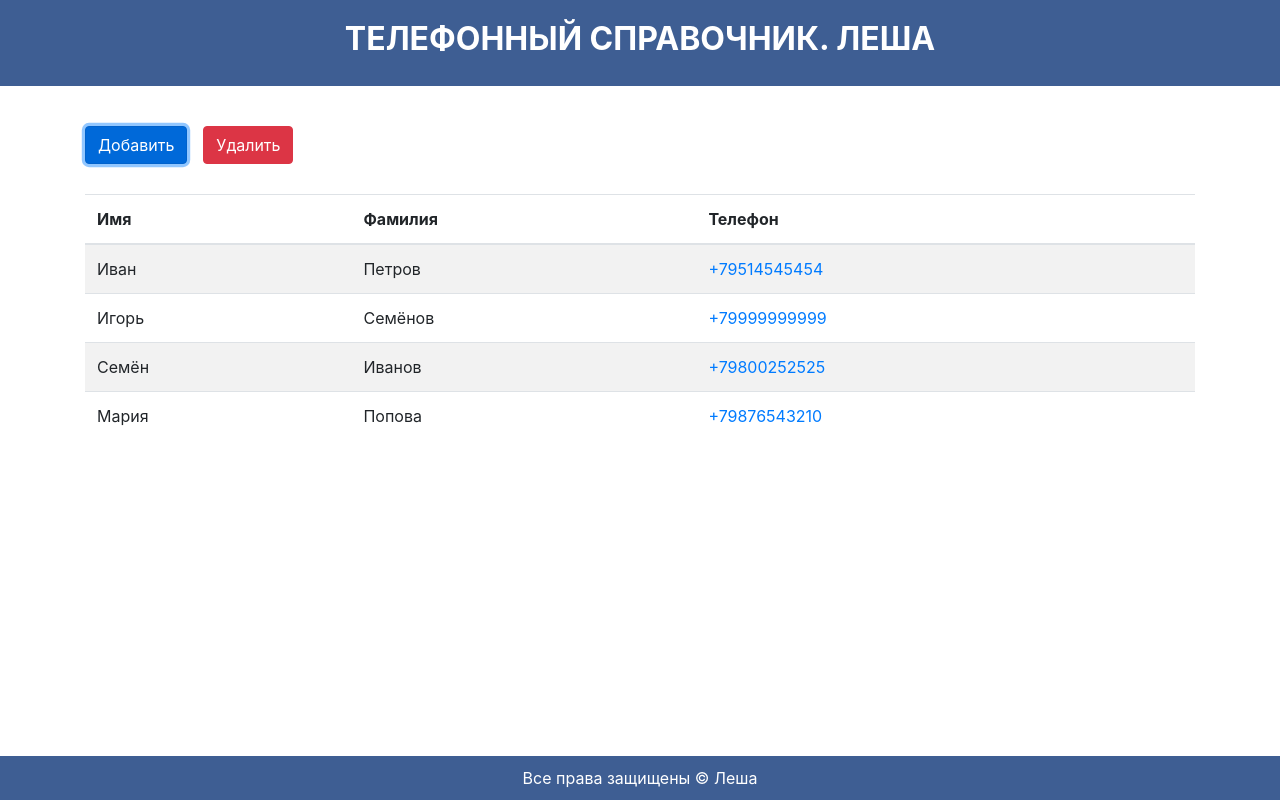
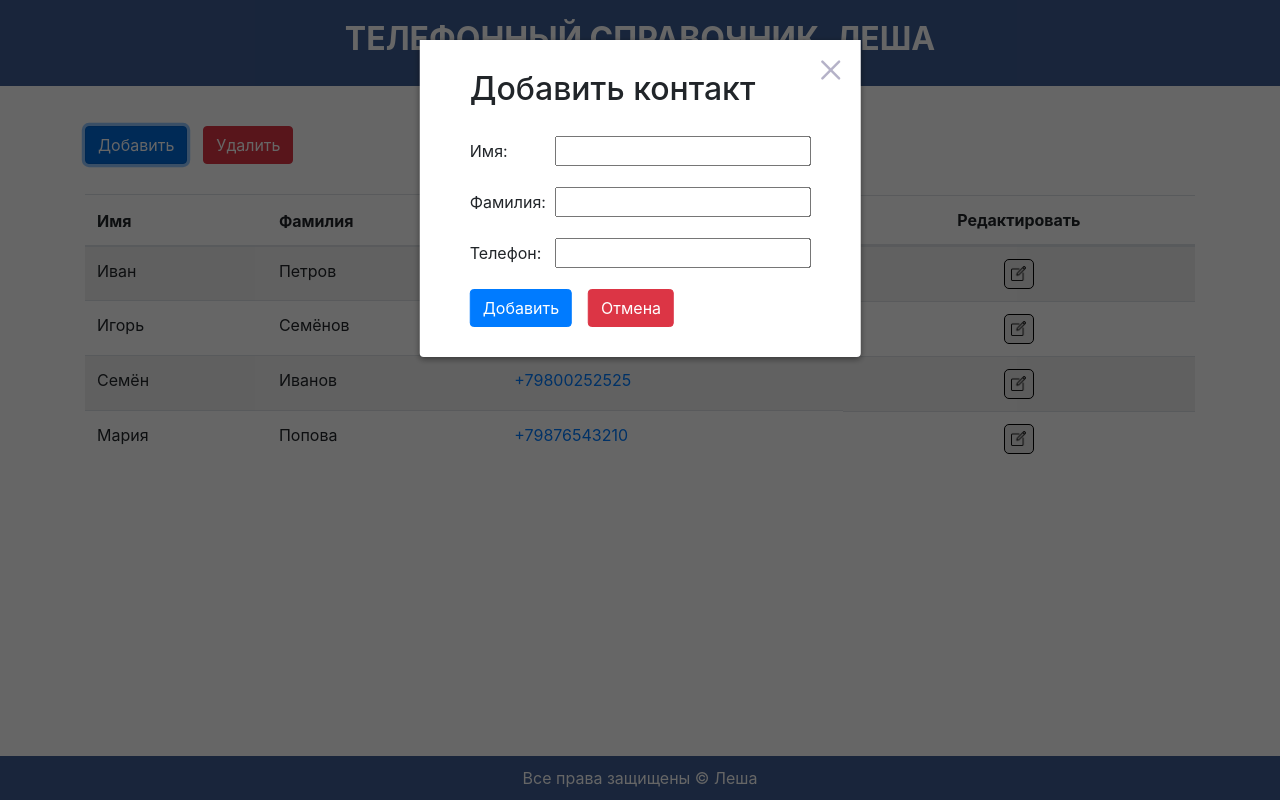
Before and after one commit to din366/phonebook, a plain HTML site: page index.html in a window 1280 px wide. Both pictures are taken after a click on the button "Добавить". Drawn offline with nearby package versions, Linux system fonts and the light colour scheme.

Commit message:
add lesson_5

```diff
--- a/phonebook/css/style.css
+++ b/phonebook/css/style.css
@@ -3,7 +3,7 @@ body {
 }
 
 .header {
-  background-color: #3E5E93;
+  background-color: #3e5e93;
   color: #fff;
   margin-bottom: 40px;
   padding: 20px 0;
@@ -32,7 +32,7 @@ body {
   height: 10px;
   border: none;
   background-color: transparent;
-  background-image: url("../img/del.svg");
+  background-image: url('../img/del.svg');
   background-size: contain;
   background-repeat: no-repeat;
   background-position: center;
@@ -46,8 +46,6 @@ body {
 .btn-wrapper {
   margin-bottom: 30px;
 }
-
-
 
 .form {
   padding: 30px 50px;
@@ -66,7 +64,6 @@ body {
   z-index: 2;
 }
 
-
 .form-title {
   margin-top: 0;
   padding-bottom: 20px;
@@ -75,7 +72,6 @@ body {
 .form-label {
   width: 80px;
 }
-
 
 .form-overlay {
   background-color: rgba(0, 0, 0, 0.6);
@@ -112,7 +108,7 @@ body {
   background-size: contain;
   background-repeat: no-repeat;
   background-position: center;
-  background-image: url("../img/del.svg");
+  background-image: url('../img/del.svg');
 }
 
 .del-icon:hover,
@@ -126,7 +122,34 @@ body {
   left: 0;
   right: 0;
   padding: 10px;
-  background-color: #3E5E93;
+  background-color: #3e5e93;
   color: #fff;
   text-align: center;
 }
+
+.th-center {
+  display: flex;
+  justify-content: center;
+}
+
+.edit-button {
+  width: 30px;
+  height: 30px;
+  background-color: rgb(231, 231, 231);
+  border: 1px solid black;
+  border-radius: 5px;
+  transition: 0.3s all;
+  display: flex;
+  justify-content: center;
+  align-items: center;
+}
+
+.edit-button-img {
+  width: 15px;
+  height: 15px;
+}
+
+.edit-button:hover {
+  background-color: #9ecbfc;
+  color: white;
+}
--- a/phonebook/script/script.js
+++ b/phonebook/script/script.js
@@ -36,9 +36,8 @@ const data = [
 
     const headerContainer = createContainer();
     header.append(headerContainer);
+    header.headerContainer = headerContainer;
 
-    header.headerContainer = headerContainer;
-    console.log(header);
     return header;
   };
 
@@ -93,6 +92,7 @@ const data = [
         <th>Имя</th>
         <th>Фамилия</th>
         <th>Телефон</th>
+        <th class="th-center">Редактировать</th>
       </tr>
     `,
     );
@@ -180,10 +180,8 @@ const data = [
         text: 'Удалить',
       },
     ]);
-
     const table = createTable();
     const form = createForm();
-
     const footer = createFooter(title);
 
     header.headerContainer.append(logo, main);
@@ -197,6 +195,10 @@ const data = [
 
     return {
       list: table.tbody,
+      logo,
+      btnAdd: buttonGroup.btns[0],
+      formOverlay: form.overlay,
+      form,
     };
   };
 
@@ -218,10 +220,20 @@ const data = [
     const phoneLink = document.createElement('a');
     phoneLink.href = `tel:${phone}`;
     phoneLink.textContent = phone;
-
+    tr.phoneLink = phoneLink;
     tdPhone.append(phoneLink);
 
-    tr.append(tdDel, tdName, tdSurname, tdPhone);
+    /* Add edit-button */
+    const tdEditButton = document.createElement('td');
+    tdEditButton.classList.add('th-center');
+    const editButton = document.createElement('button');
+    editButton.classList.add('edit-button');
+    editButton.innerHTML =
+      '<img class="edit-button-img" src="phonebook/img/edit-icon.png"></img>';
+    tdEditButton.append(editButton);
+    /* END Add edit-button */
+
+    tr.append(tdDel, tdName, tdSurname, tdPhone, tdEditButton);
 
     return tr;
   };
@@ -229,16 +241,47 @@ const data = [
   const renderContacts = (elem, data) => {
     const allRow = data.map(createRow);
     elem.append(...allRow);
+    return allRow;
+  };
+
+  const hoverRow = (allRow, logo) => {
+    const text = logo.textContent;
+    allRow.forEach((contact) => {
+      contact.addEventListener('mouseenter', () => {
+        logo.textContent = contact.phoneLink.textContent;
+      });
+      contact.addEventListener('mouseleave', () => {
+        logo.textContent = text;
+      });
+    });
   };
 
   const init = (selectorApp, title) => {
     const app = document.querySelector(selectorApp);
     const phoneBook = renderPhoneBook(app, title);
 
-    const {list} = phoneBook;
+    const {list, logo, btnAdd, formOverlay, form} = phoneBook;
+    // Функционал
 
-    renderContacts(list, data);
-    // Функционал
+    const allRow = renderContacts(list, data);
+
+    hoverRow(allRow, logo);
+
+    btnAdd.addEventListener('click', () => {
+      formOverlay.classList.add('is-visible');
+    });
+
+    form.form.addEventListener('click', (event) => {
+      event.stopPropagation();
+    });
+
+    formOverlay.addEventListener('click', () => {
+      formOverlay.classList.remove('is-visible');
+    });
+
+    document.querySelector('.close').addEventListener('click', () => {
+      formOverlay.classList.remove('is-visible');
+    });
   };
 
   window.phoneBookInit = init;
```
Also changed, not shown: phonebook/img/edit-icon.png (added).
